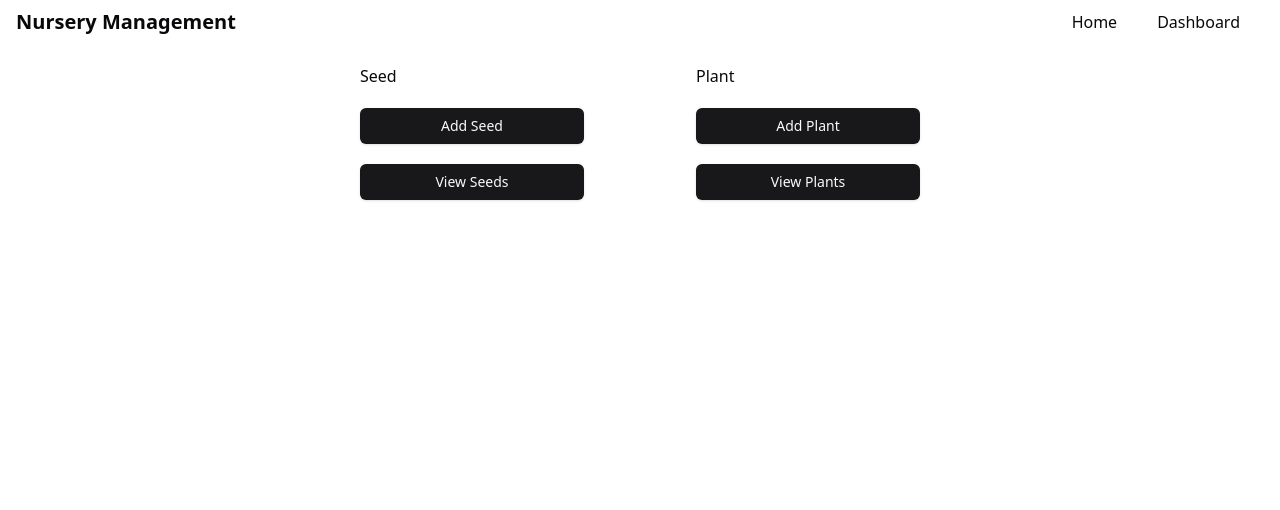
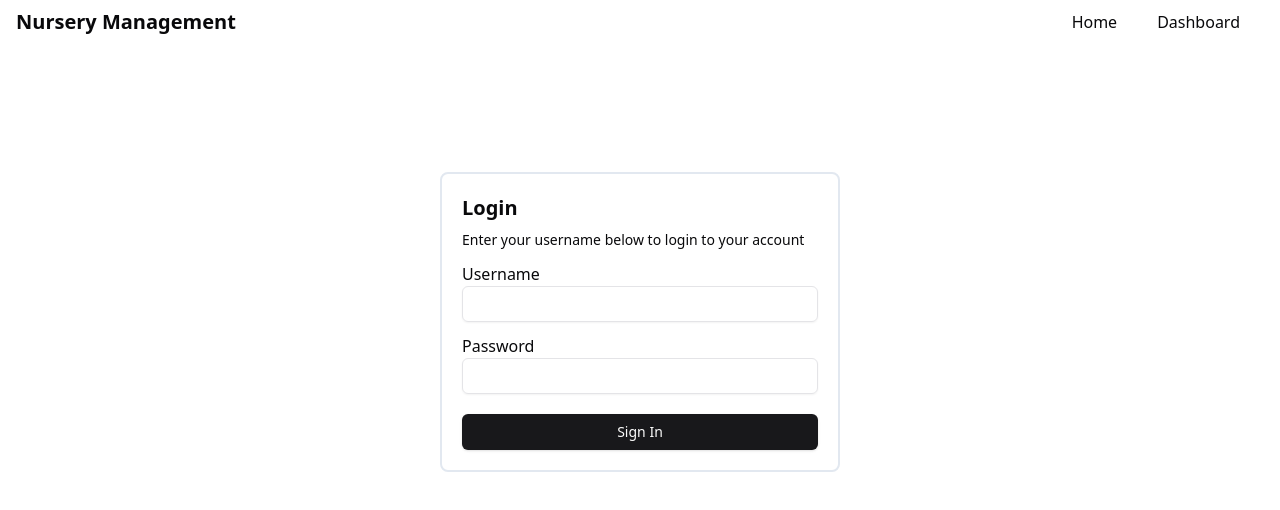
Before and after one commit to rjn991/nursery-managment, a React (Vite) app in the folder frontend/: page / in a window 1280 px wide. Shown: the top 510 px of the page. Built offline with nearby package versions, Linux system fonts and the light colour scheme.

Commit message:
Added admin and user component

```diff
--- a/frontend/src/App.jsx
+++ b/frontend/src/App.jsx
@@ -1,8 +1,8 @@
-import Dashboard from "./Pages/Dashboard";
+import Login from "./Pages/Login";
 function App() {
   return (
     <>
-      <Dashboard></Dashboard>
+        <Login></Login>
     </>
   );
 }
--- a/frontend/src/Pages/Dashboard.jsx
+++ b/frontend/src/Pages/Dashboard.jsx
@@ -17,28 +17,29 @@ import React from "react";
 import { NavLink } from "react-router";
 const Dashboard = () => {
   const apiUrl = import.meta.env.VITE_BACKEND_URL;
-  const [plantName, setPlantName] = useState();
-  const [plantType, setPlantType] = useState();
-  const [plantCost, setPlantCost] = useState();
+  const [seedName, setSeedName] = useState();
+  const [seedType, setSeedType] = useState();
+  const [seedCost, setSeedCost] = useState();
 
   const [seedDialogOpen, setSeedDialogOpen] = useState(false);
 
   const handlePlantSubmit = () => {
-    const payload = { name: plantName, category: plantType, cost: plantCost };
+    const payload = { name: seedName, category: seedType, cost: seedCost };
 
     axios
       .post(`${apiUrl}/seeds`, payload)
       .then((response) => {
         console.log("Response:", response.data);
+        setSeedDialogOpen(false)
       })
       .catch((error) => {
         console.error("Error uploading data:", error);
-        setSeedDialogOpen(false)
       });
   };
   return (
     <>
       <Navbar></Navbar>
+      <p>Admin dashboard</p>
       <div className="flex p-5 gap-28">
         <div className="flex-1">
           <div className="w-56 ml-auto mr-0">
@@ -59,7 +60,7 @@ const Dashboard = () => {
                     </Label>
                     <Input
                       onChange={(e) => {
-                        setPlantName(e.target.value);
+                        setSeedName(e.target.value);
                       }}
                       className="col-span-3"
                     />
@@ -70,7 +71,7 @@ const Dashboard = () => {
                     </Label>
                     <Input
                       onChange={(e) => {
-                        setPlantType(e.target.value);
+                        setSeedType(e.target.value);
                       }}
                       className="col-span-3"
                     />
@@ -81,7 +82,7 @@ const Dashboard = () => {
                     </Label>
                     <Input
                       onChange={(e) => {
-                        setPlantCost(e.target.value);
+                        setSeedCost(e.target.value);
                       }}
                       className="col-span-3"
                     />
@@ -92,7 +93,7 @@ const Dashboard = () => {
                 </DialogFooter>
               </DialogContent>
             </Dialog>
-            <NavLink to="/viewSeeds">
+            <NavLink to="/viewSeedsAdmin">
             <Button className="block  my-5 w-full">View Seeds</Button>
             </NavLink>
           </div>
--- /dev/null
+++ b/frontend/src/Pages/Login.jsx
@@ -0,0 +1,47 @@
+import Navbar from "../Navbar/Navbar";
+import { Input } from "@/components/ui/input";
+import { Button } from "@/components/ui/button";
+import { useState } from "react";
+import { useNavigate } from "react-router";
+const Login = () => {
+  const [username, setUsername] = useState();
+  const [password, setPassword] = useState();
+  const navigate = useNavigate()
+  const handleSignin = () => {
+    if (username != null && password != null) {
+      if (username == "admin" && password === "admin") {
+            navigate("/dashboard")
+        }
+        else {
+            navigate("/userDashboard")
+        }
+    }
+  };
+  return (
+    <>
+      <Navbar></Navbar>
+      <div className="mx-auto mt-32 w-[400px] px-5 py-5 border-2 border-slate-200 rounded-lg">
+        <p className="text-xl font-bold">Login</p>
+        <p className="text-sm mt-2">
+          Enter your username below to login to your account
+        </p>
+        <p className="text-bold mt-3">Username</p>
+        <Input
+          onChange={(e) => {
+            setUsername(e.target.value);
+          }}
+          type="text"
+        ></Input>
+        <p className="text-bold mt-3">Password</p>
+        <Input
+          onChange={(e) => {
+            setPassword(e.target.value);
+          }}
+          type="password"
+        ></Input>
+        <Button className="mt-5 w-full" onClick={()=> handleSignin()}>Sign In</Button>
+      </div>
+    </>
+  );
+};
+export default Login;
--- /dev/null
+++ b/frontend/src/Pages/UserDashboard.jsx
@@ -0,0 +1,30 @@
+import Navbar from "../Navbar/Navbar";
+import { NavLink } from "react-router";
+import { Button } from "@/components/ui/button"
+
+const UserDashboard = () => {
+  return (
+      <>
+        <Navbar></Navbar>
+        <p>User Dashboard</p>
+        <div className="flex p-5 gap-28">
+          <div className="flex-1">
+            <div className="w-56 ml-auto mr-0">
+              <p>Seed</p>
+              <NavLink to="/viewSeeds">
+                <Button className="block  my-5 w-full">View Seeds</Button>
+              </NavLink>
+            </div>
+          </div>
+          <div className="flex-1">
+            <div className="w-56 ml-o mr-auto">
+              <p>Plant</p>
+              <Button className="block  my-5 w-full">View Plants</Button>
+            </div>
+          </div>
+        </div>
+      </>
+  );
+};
+
+export default UserDashboard;
--- a/frontend/src/main.jsx
+++ b/frontend/src/main.jsx
@@ -3,7 +3,9 @@ import { createRoot } from "react-dom/client";
 import "./index.css";
 import App from "./App.jsx";
 import ViewSeeds from "./Pages/ViewSeeds.jsx";
+import Dashboard from "./Pages/Dashboard.jsx";
 import ViewSeedsAdmin from "./Pages/viewSeedsAdmin.jsx";
+import UserDashboard from "./Pages/UserDashboard.jsx";
 import { BrowserRouter, Routes, Route } from "react-router";
 
 createRoot(document.getElementById("root")).render(
@@ -11,6 +13,8 @@ createRoot(document.getElementById("root")).render(
     <BrowserRouter>
       <Routes>
         <Route path="/" element={<App />} />
+        <Route path="/userDashboard" element={<UserDashboard/>} />
+        <Route path="/dashboard" element={<Dashboard/>} />
         <Route path="/viewSeeds" element={<ViewSeeds/>} />
         <Route path="/viewSeedsAdmin" element={<ViewSeedsAdmin/>} />
       </Routes>
```
